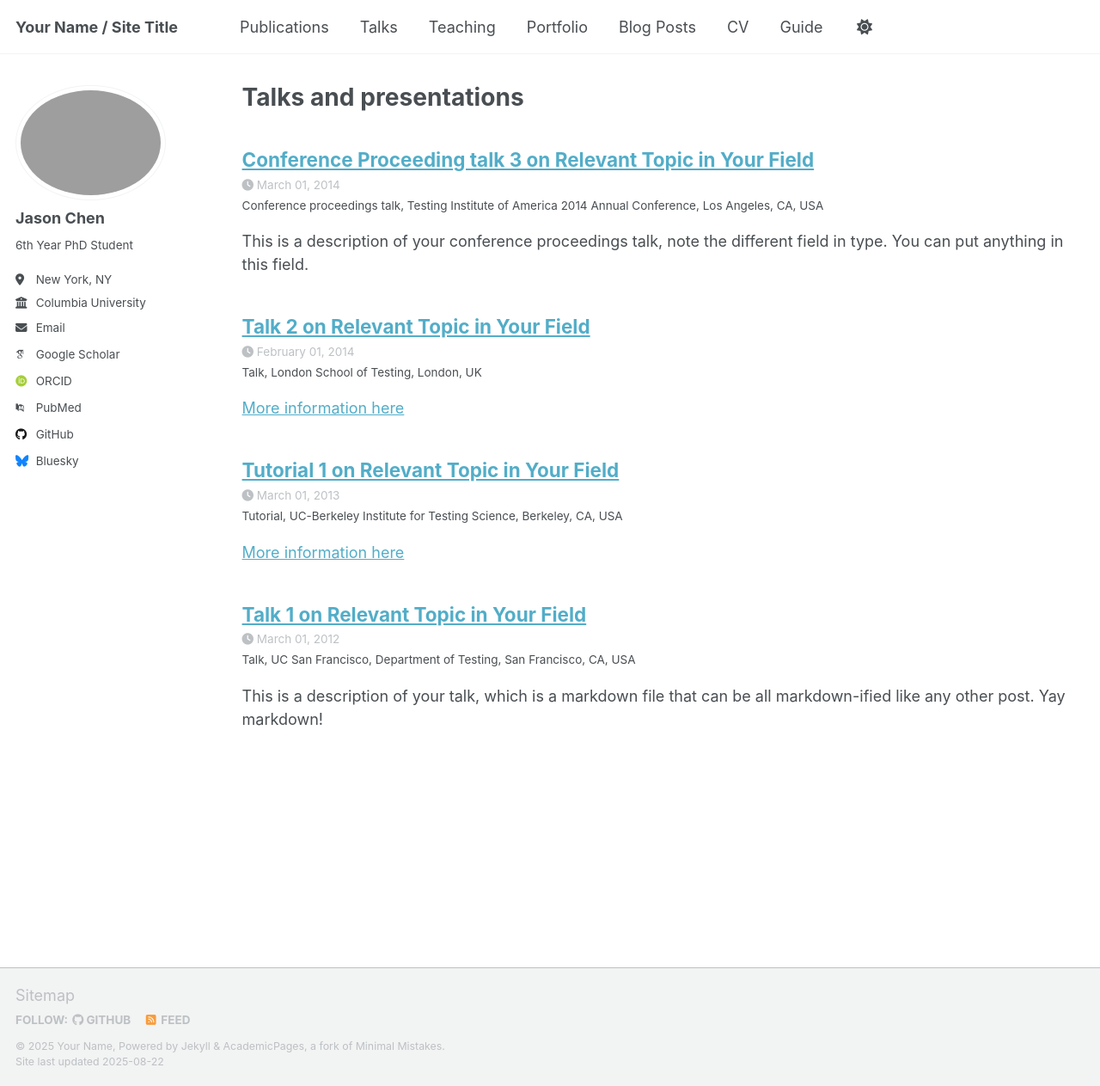
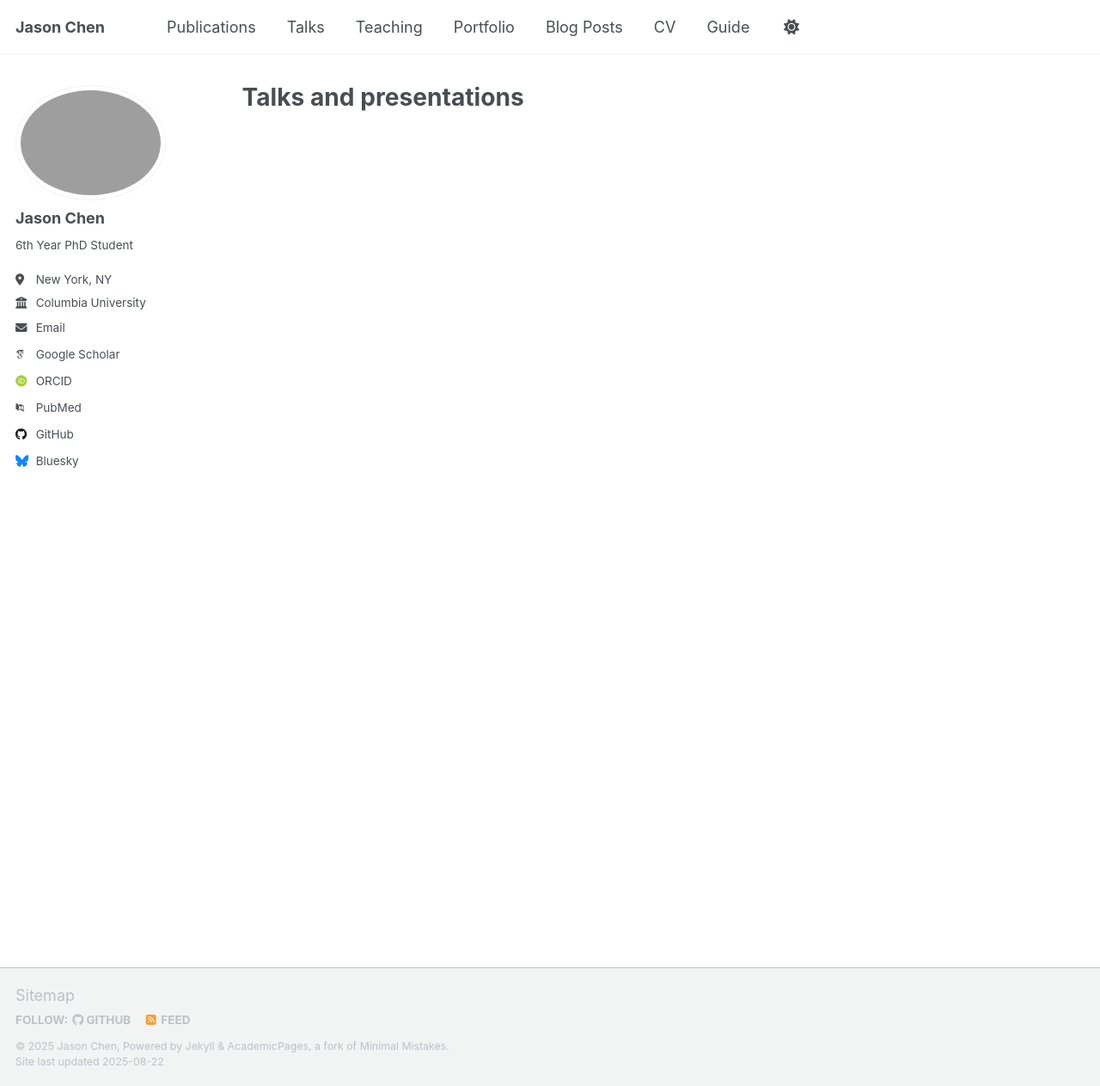
Before and after one commit to jasonjiaxingchen/jasonjiaxingchen.github.io, a Jekyll site: the page built from _pages/talks.html, in a window 1280 px wide and 1263 px high. Shown: the whole window at 86% size. Built offline with Jekyll 4.4.1, drawn with Linux system fonts in a browser that asks for light colours; some web fonts are replaced; a script that is not in the unit is left out; part of the change alters nothing that is shown.

Commit message:
Update _config.yml

```diff
--- a/_config.yml
+++ b/_config.yml
@@ -9,9 +9,9 @@
 # Basic Site Settings
 locale                   : "en-US"
 site_theme               : "default" # Currently available options are "default", "air"
-title                    : "Your Name / Site Title"
+title                    : "Jason Chen"
 title_separator          : "-"
-name                     : &name "Your Name"
+name                     : &name "Jason Chen"
 description              : &description "6th Year PhD Student"
 url                      : https://jasonjiaxingchen.github.io # the base hostname & protocol for your site e.g. "https://[your GitHub username].github.io" or if you already have some other page hosted on Github then use "https://[your GitHub username].github.io/[Your Repo Name]"
 baseurl                  : "" # the subpath of your site, e.g. "/blog"
@@ -213,18 +213,10 @@ kramdown:
 
 # These settings control the types of collections used by the template
 collections:
-  teaching:
-    output: false
-    permalink: /:collection/:path/
   publications:
     output: true
     permalink: /:collection/:path/
-  portfolio:
-    output: false
-    permalink: /:collection/:path/
-  talks:
-    output: false
-    permalink: /:collection/:path/
+
 
 
 # These settings control how pages and collections are included in the site
```
